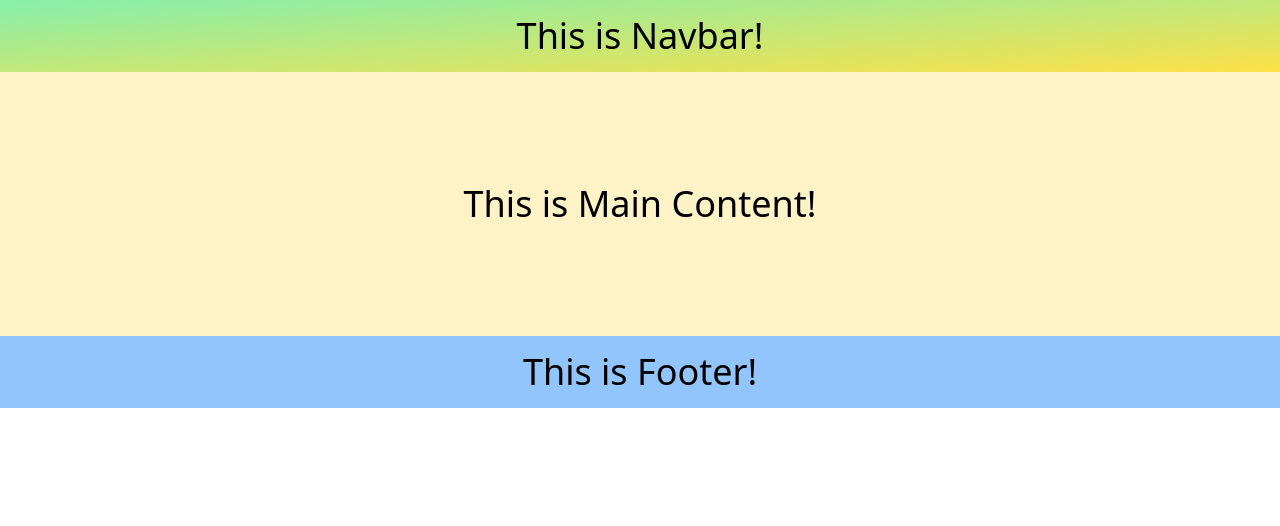
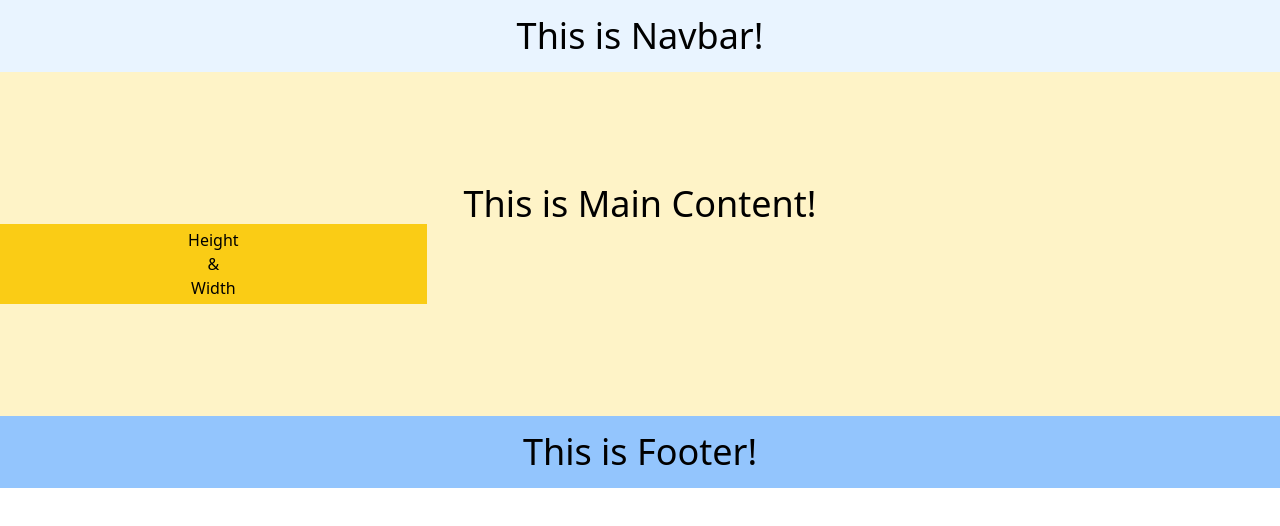
Before and after one commit to Savindi20/ReactAppNote, a React (Create React App) app: page / in a window 1280 px wide. Shown: the top 526 px of the page. Built offline with nearby package versions, Linux system fonts and the light colour scheme.

Commit message:
height width comparing with screen size

```diff
--- a/src/MainContent/MainContent.tsx
+++ b/src/MainContent/MainContent.tsx
@@ -4,7 +4,16 @@ export class MainContent extends Component {
     render() {
         return (
             <div className="pt-28 pb-28 bg-amber-100">
-                <h1 className="text-4xl text-center text-tertiary">This is Main Content!</h1>
+                <h1 className="text-4xl text-center text-tertiary">
+                    This is Main Content!</h1>
+
+                {/*<div className="h-20 w-20 text-center p-1 bg-yellow-400">*/}
+                {/*    Height <br/>& <br/> Width*/}
+                {/*</div>*/}
+
+                <div className="h-20 w-1/3 text-center p-1 bg-yellow-400">
+                    Height <br/>& <br/> Width
+                </div>
             </div>
         );
     }
--- a/src/NavBar/Navbar.tsx
+++ b/src/NavBar/Navbar.tsx
@@ -13,11 +13,11 @@ export class Navbar extends Component {
                 {/*gradiant added ==> <div className="p-4 bg-blue-300 bg-gradient-to-r from-blue-900">*/}
                 {/*gradiant added ==> <div className="p-4 bg-blue-300 bg-gradient-to-r from-blue-90 to-red-500">*/}
                 {/*gradiant added ==> <div className="p-4 bg-blue-300 bg-gradient-to-br from-green-300 to-yellow-300">*/}
+                {/*Opacity added ==> <div className="bg-blue-300/20">*/}
+                {/*height width added ==> <div className="h-20 w-20">*/}
+                {/*height width comparing with screen size ==> <div className="h-20 w-1/3">*/}
 
-                <div className="p-4 bg-blue-300
-                            bg-gradient-to-br
-                            from-green-300
-                            to-yellow-300">
+                <div className="p-4 bg-blue-300/20">
                     <h1 className="text-4xl text-center text-tertiary">
                         This is Navbar!</h1>
                 </div>
```
